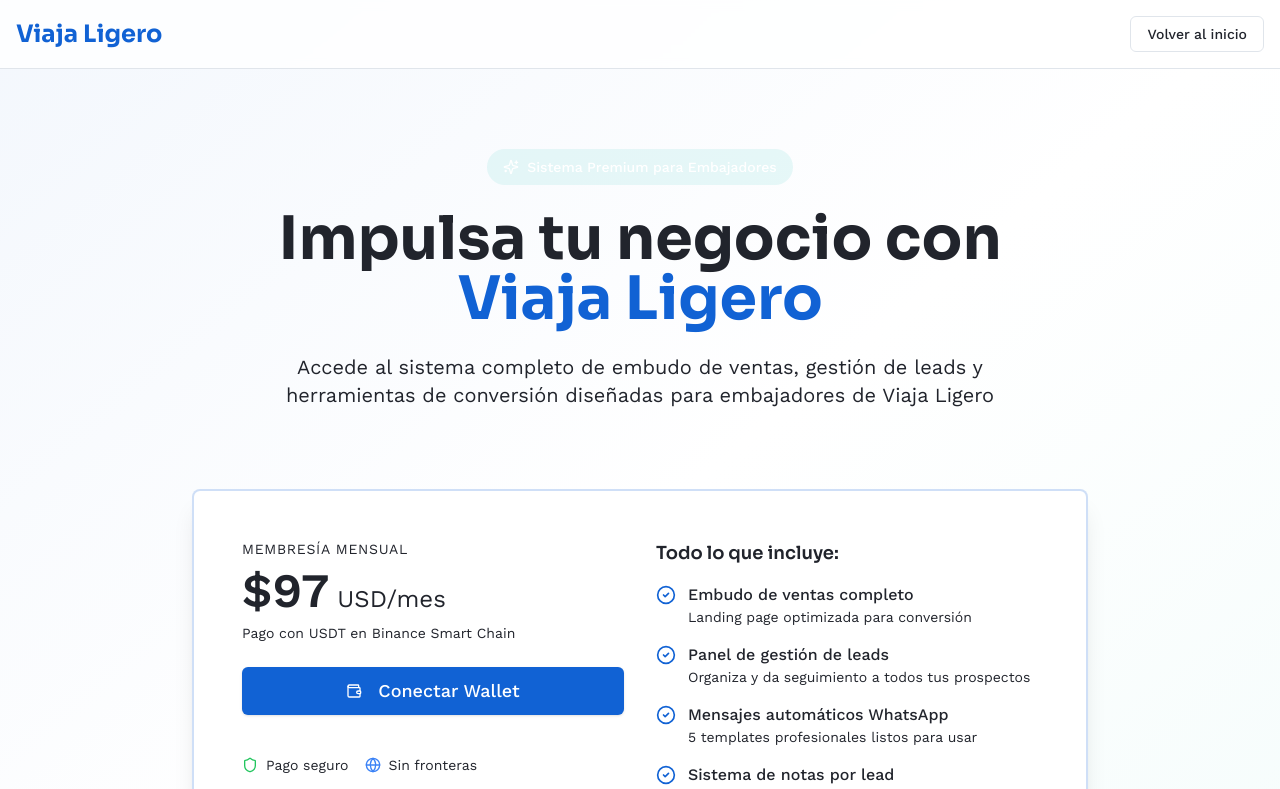
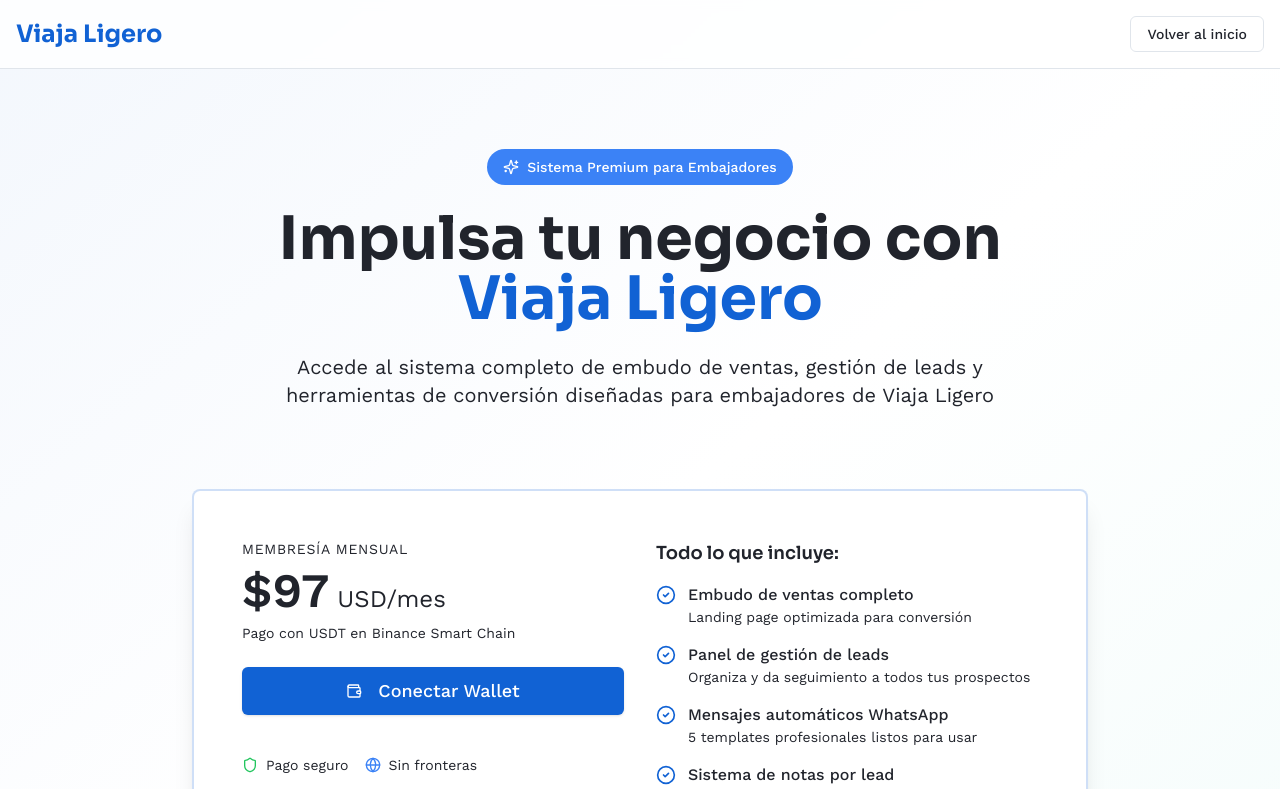
Before and after one commit to Jclmaximo/sg-d27a7d47-40b9-4812-be21-978d412c10af-1776524557, a Next.js app: page /pricing in a window 1280 px wide. Shown: the top 789 px of the page. Built offline with nearby package versions, Linux system fonts and the light colour scheme.

Commit message:
Update src/pages/pricing.tsx

```diff
--- a/src/pages/pricing.tsx
+++ b/src/pages/pricing.tsx
@@ -41,8 +41,8 @@ export default function Pricing() {
     <>
       <SEO
         title="Membresía Viaja Ligero - Sistema de Embudo de Ventas"
-        description="Accede al sistema completo de embudo de ventas para embajadores de Viaja Ligero. $97 USD/mes en USDT."
-      />
+        description="Accede al sistema completo de embudo de ventas para embajadores de Viaja Ligero. $97 USD/mes en USDT." />
+
 
       <div className="min-h-screen bg-gradient-to-br from-primary/5 via-background to-secondary/5">
         {/* Header */}
@@ -58,7 +58,7 @@ export default function Pricing() {
         {/* Hero Section */}
         <section className="container mx-auto px-4 py-20 text-center">
           <div className="max-w-3xl mx-auto space-y-6">
-            <div className="inline-flex items-center gap-2 px-4 py-2 rounded-full bg-secondary/10 text-secondary-foreground text-sm font-medium">
+            <div className="inline-flex items-center gap-2 px-4 py-2 rounded-full bg-secondary/10 text-secondary-foreground text-sm font-medium" style={{ backgroundColor: "#3b82f6", backgroundImage: "none" }}>
               <Sparkles className="w-4 h-4" />
               Sistema Premium para Embajadores
             </div>
@@ -89,16 +89,16 @@ export default function Pricing() {
                     <p className="text-sm text-muted-foreground mt-2">Pago con USDT en Binance Smart Chain</p>
                   </div>
 
-                  {!showCheckout ? (
+                  {!showCheckout ?
                   <Button
                     size="lg"
                     className="w-full text-lg py-6"
-                      onClick={handleConnectWallet}
-                    >
+                    onClick={handleConnectWallet}>
+
                       <Wallet className="w-5 h-5 mr-2" />
                       Conectar Wallet
-                    </Button>
-                  ) : (
+                    </Button> :
+
                   <div className="space-y-4">
                       <div className="p-4 bg-muted rounded-lg">
                         <p className="text-sm text-muted-foreground mb-2">Envía 97 USDT (BEP20) a:</p>
@@ -109,13 +109,13 @@ export default function Pricing() {
                       <Button
                       size="lg"
                       className="w-full"
-                        onClick={handlePaymentConfirmed}
-                      >
+                      onClick={handlePaymentConfirmed}>
+
                         <CheckCircle2 className="w-5 h-5 mr-2" />
                         Ya realicé el pago
                       </Button>
                     </div>
-                  )}
+                  }
 
                   {/* Trust Badges */}
                   <div className="flex flex-wrap gap-4 pt-4">
@@ -191,6 +191,6 @@ export default function Pricing() {
           </div>
         </section>
       </div>
-    </>
-  );
+    </>);
+
 }
```
Lines whose indentation alone changed are shown as unchanged.
